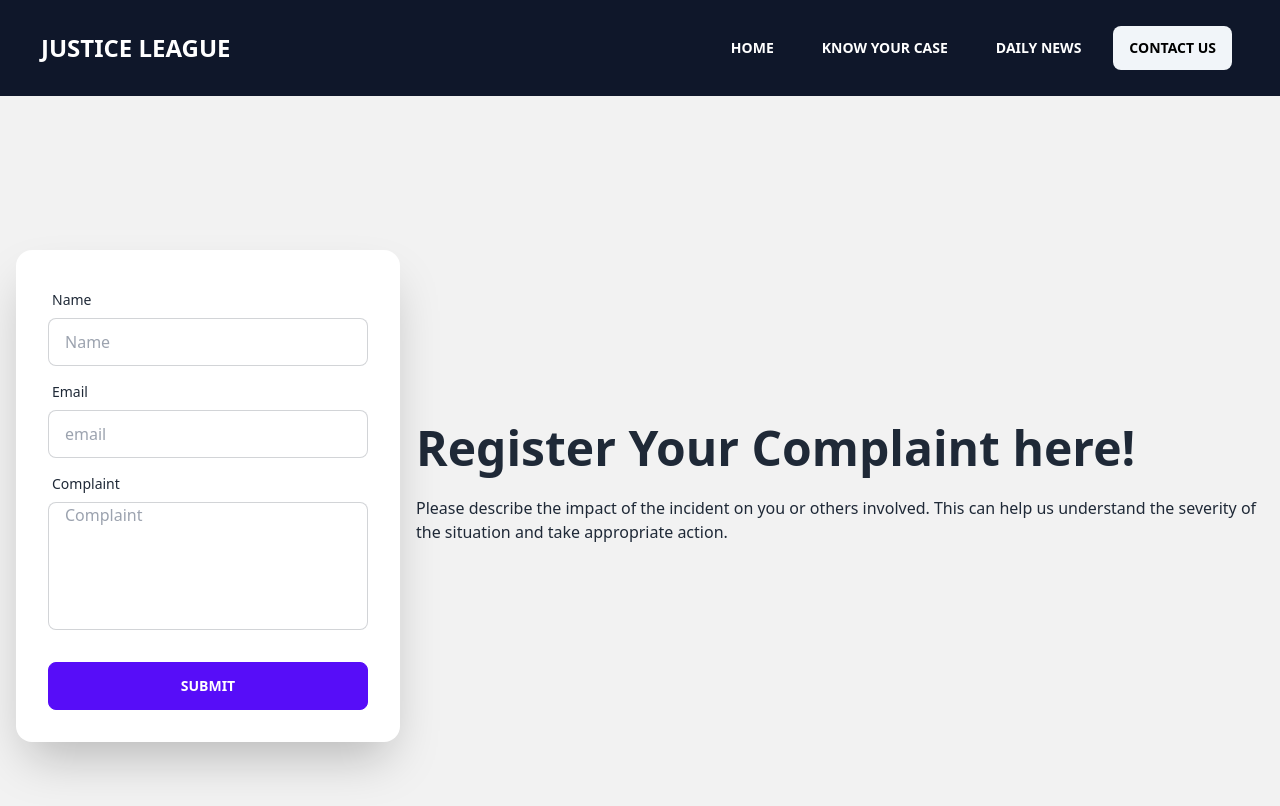
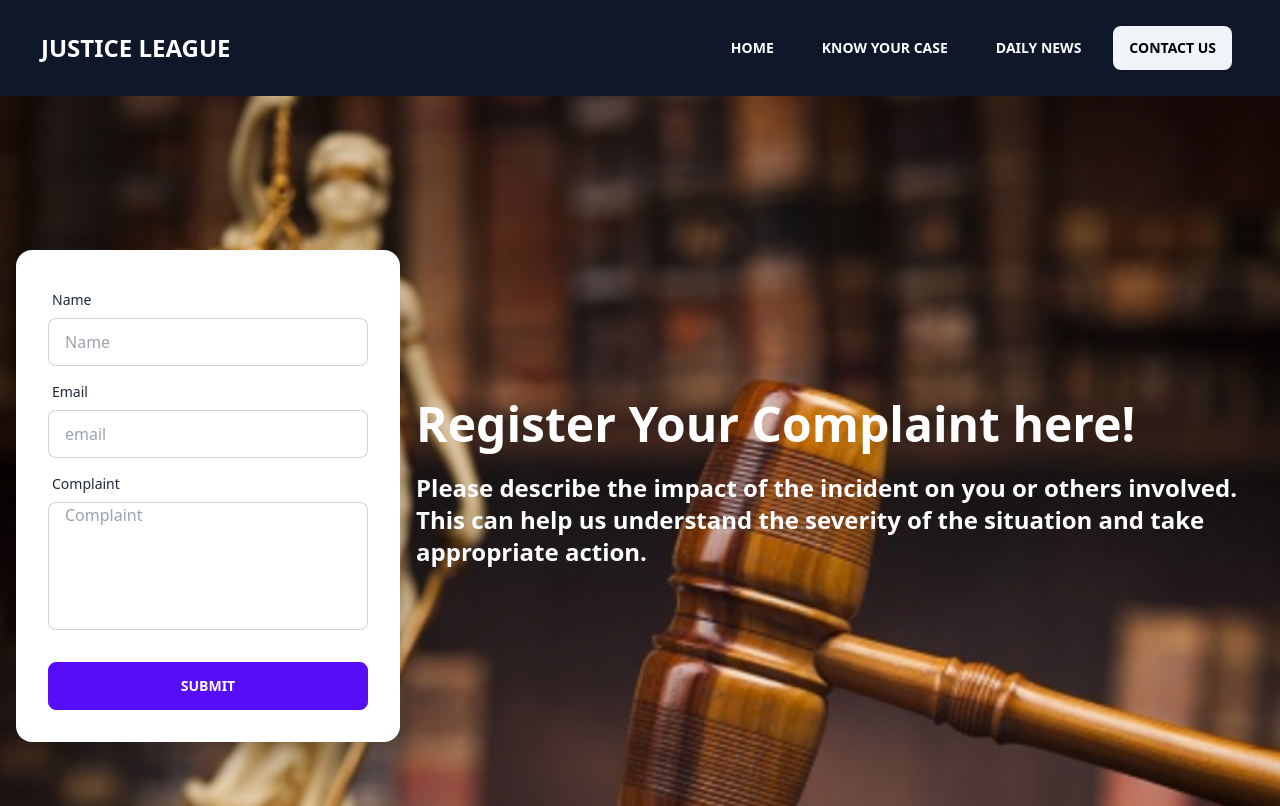
Before and after one commit to maitri-vv/justice-league, a Next.js app: page /Contactus in a window 1280 px wide. Shown: the top 806 px of the page. Built offline with nearby package versions, Linux system fonts and the light colour scheme.

Commit message:
text color
Signed-off-by: Samridhi-Sinha <96681774+yash19sinha@users.noreply.github.com>

```diff
--- a/components/Footer.js
+++ b/components/Footer.js
@@ -5,7 +5,7 @@ const Footer = () => {
 
   return (
     <div>
-        <footer className="justify-between p-16 footer bg-slate-900 text-neutral-content">
+        <footer className="justify-between p-16 footer bg-slate-900 text-white">
         <div>
     <span className="text-xl footer-title">Services</span>
     <Link href="/"className="text-lg link link-hover">Home</Link>
--- a/components/Navbar.js
+++ b/components/Navbar.js
@@ -2,7 +2,7 @@ import Link from 'next/link'
 import React from 'react'
 const Navbar = () => {
   return (
-    <div className="p-6 navbar bg-slate-900 text-neutral-content">
+    <div className="p-6 navbar bg-slate-900 text-white">
       <div className="navbar-start">
         <div className="dropdown">
           <label tabIndex={0} className="btn btn-ghost lg:hidden">
--- a/pages/Contactus.js
+++ b/pages/Contactus.js
@@ -54,15 +54,15 @@ const Contactus = () => {
   };
   return (
     <div>
-      <div className="min-h-screen hero bg-base-200">
+      <div className="min-h-screen hero bg-base-200 text-white"  style={{ backgroundImage: `url("/images/complain.png")` }}>
         <div className="flex-col hero-content lg:flex-row-reverse">
           <div className="text-center lg:text-left">
             <h1 className="text-5xl font-bold">
               Register Your Complaint here!
             </h1>
-            <p className="py-6">
+            <h3 className="py-6 text-2xl font-semibold">
             Please describe the impact of the incident on you or others involved. This can help us understand the severity of the situation and take appropriate action.
-            </p>
+            </h3>
           </div>
           <div className="flex-shrink-0 w-full max-w-sm shadow-2xl card bg-base-100">
             <div className="card-body">
--- a/pages/Domainnews.js
+++ b/pages/Domainnews.js
@@ -117,7 +117,7 @@ const Domainnews = () => {
 </div>
 <div className="min-h-screen hero" style={{ backgroundImage: `url("/images/img.jpg")` }}>
   <div className="hero-overlay bg-opacity-60"></div>
-  <div className="text-center hero-content text-neutral-content">
+  <div className="text-center hero-content text-white">
     <div className="max-w-md">
       <h1 className="mb-5 text-5xl font-bold">About Us</h1>
       <p className="mb-5">At our core, we believe in a world where justice and peace prevail. We are a team of passionate individuals dedicated to making a positive impact in our communities and beyond. Our mission is to promote equality, fairness, and human rights for all, and we work tirelessly towards this goal every day. Whether through advocacy, education, or direct action, we strive to create a better future for ourselves and future generations. Join us on this journey towards a more just and peaceful world.</p>
```
Also changed, not shown: public/images/complain.png (added).
